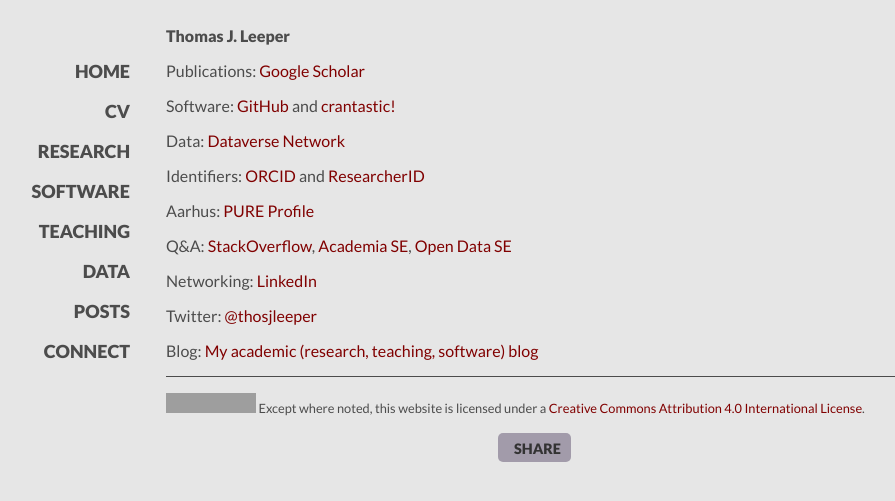
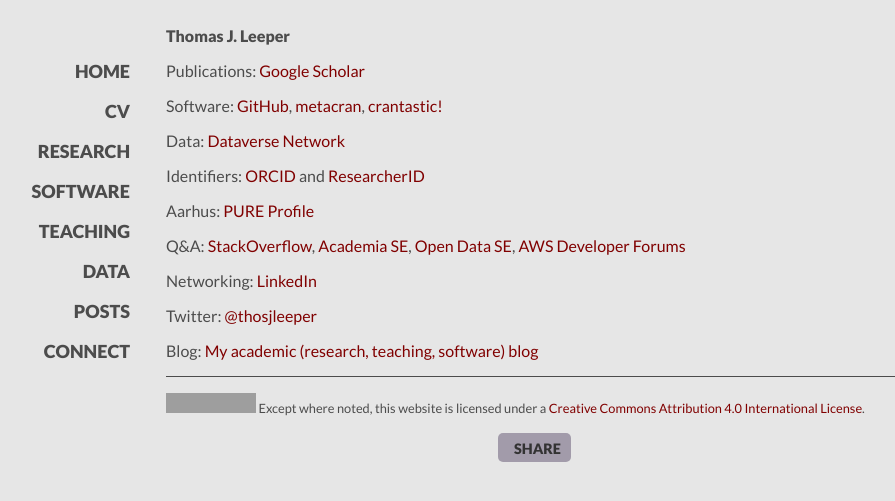
Before and after one commit to leeper/leeper.github.io, a Jekyll site: the page built from contact.md, in a window 1280 px wide. Shown: the top 501 px of the page, without its empty margins (96-991 px from the left). Built offline with Jekyll 4.4.1, drawn with Linux system fonts in a browser that asks for light colours; some web fonts are replaced; Markdown is read by kramdown in place of the engine named in the settings; grey boxes are pictures that could not be loaded.

Commit message:
Update contact.md

```diff
--- a/contact.md
+++ b/contact.md
@@ -5,7 +5,7 @@
 
 Publications: [Google Scholar](http://scholar.google.com/citations?user=hqiux-MAAAAJ)
 
-Software: [GitHub](https://github.com/leeper) and [crantastic!](http://crantastic.org/authors/2512)
+Software: [GitHub](https://github.com/leeper), [metacran](http://www.r-pkg.org/maint/thosjleeper@gmail.com), [crantastic!](http://crantastic.org/authors/2512)
 
 Data: [Dataverse Network](https://dataverse.harvard.edu/dataverse/leeper)
 
@@ -13,7 +13,7 @@
 
 Aarhus: [PURE Profile](http://pure.au.dk/portal/da/tleeper@ps.au.dk)
 
-Q&A: [StackOverflow](http://stackoverflow.com/users/2338862/thomas), [Academia SE](http://academia.stackexchange.com/users/6984/thomas), [Open Data SE](http://opendata.stackexchange.com/users/2085/thomas)
+Q&A: [StackOverflow](http://stackoverflow.com/users/2338862/thomas), [Academia SE](http://academia.stackexchange.com/users/6984/thomas), [Open Data SE](http://opendata.stackexchange.com/users/2085/thomas), [AWS Developer Forums](https://forums.aws.amazon.com/profile.jspa?userID=187779)
 
 Networking: [LinkedIn](http://www.linkedin.com/in/thomasjleeper)
 
```
